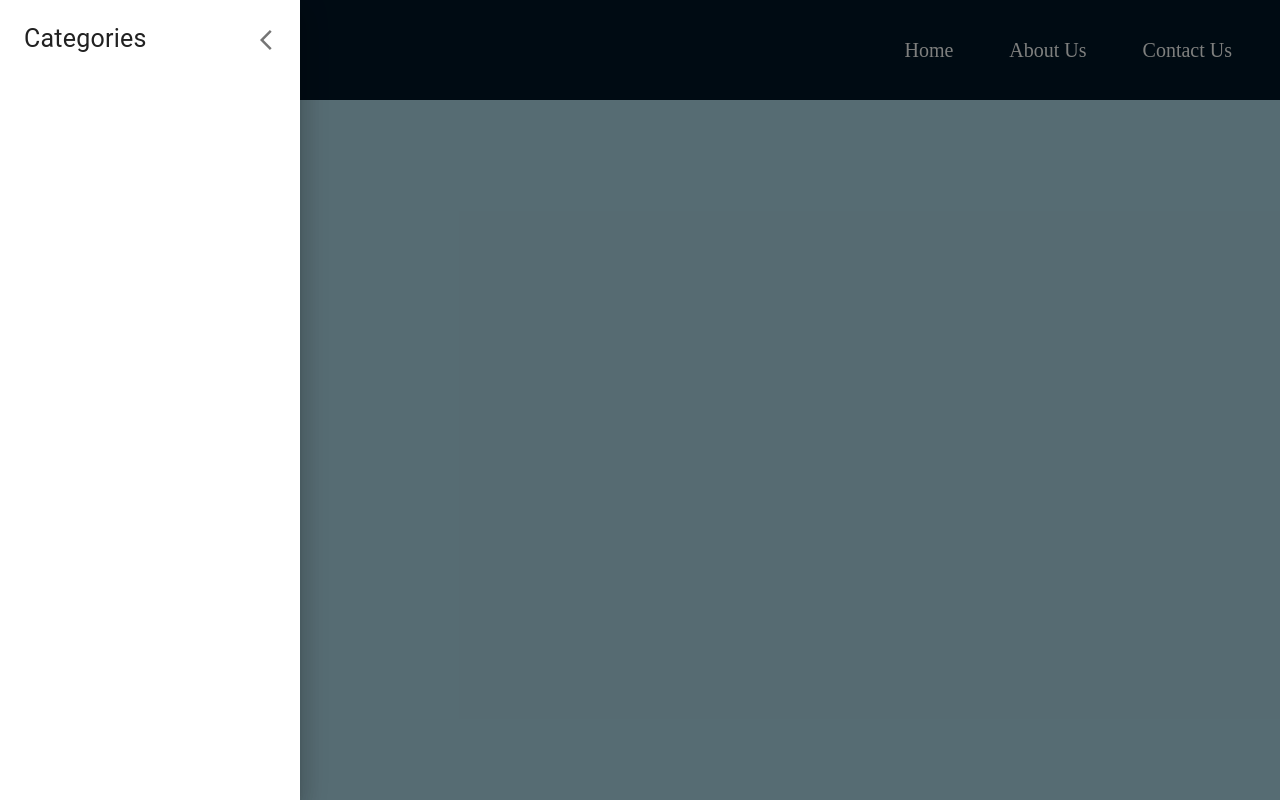
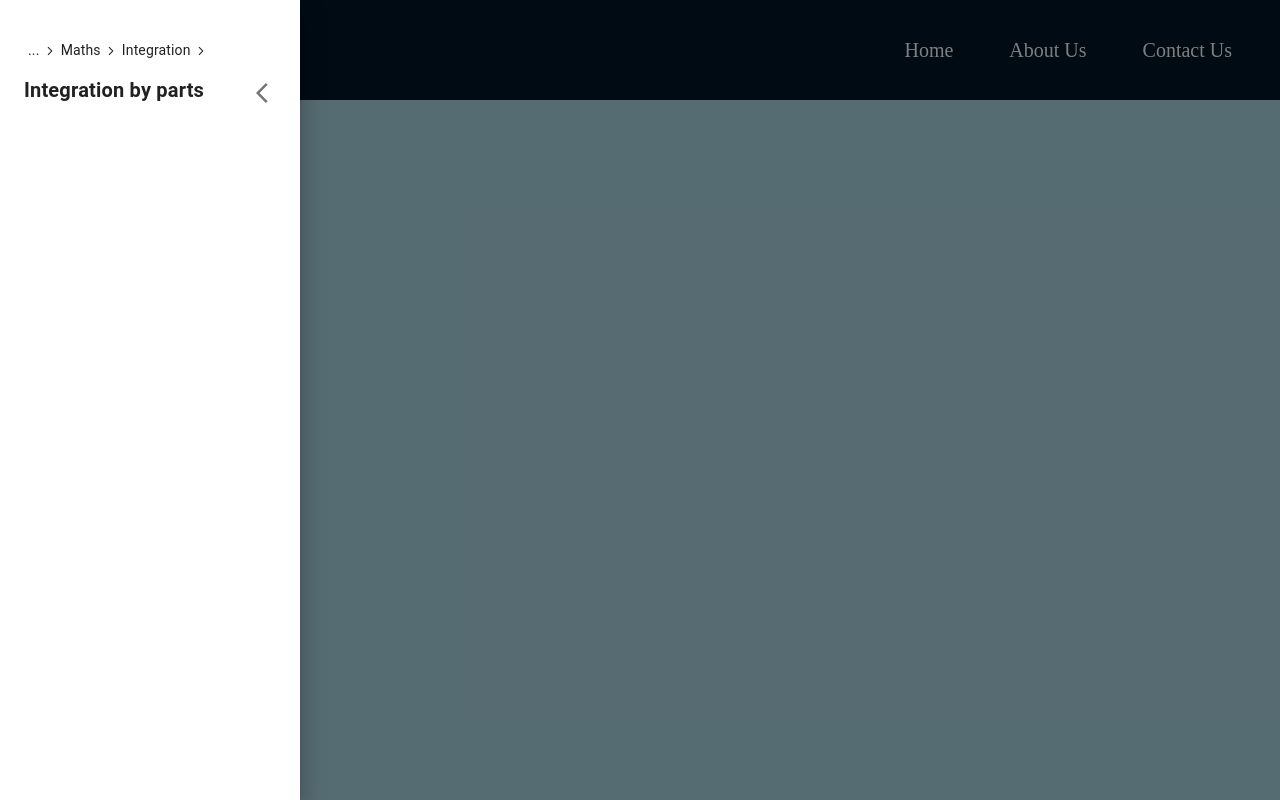
Before and after one commit to songFanAccount/ToolBo, a React (Create React App) app in the folder toolbox/: page / in a window 1280 px wide. Both pictures are taken after a click on the button "TOOLS". Built offline with nearby package versions, Linux system fonts and the light colour scheme; a web font is replaced by a local one.

Commit message:
prevPath and header of sidenavbar mostly done

```diff
--- a/toolbox/src/components/SideNavBar.jsx
+++ b/toolbox/src/components/SideNavBar.jsx
@@ -2,8 +2,9 @@ import * as React from 'react';
 import Box from '@mui/material/Box';
 import Drawer from '@mui/material/Drawer';
 import Button from '@mui/material/Button';
-import { IconButton, Typography } from '@mui/material';
+import { IconButton, Typography, SvgIcon } from '@mui/material';
 import ArrowBackIosIcon from '@mui/icons-material/ArrowBackIos';
+import ArrowForwardIosIcon from '@mui/icons-material/ArrowForwardIos';
 import List from '@mui/material/List';
 import Divider from '@mui/material/Divider';
 import ListItem from '@mui/material/ListItem';
@@ -12,17 +13,18 @@ import ListItemIcon from '@mui/material/ListItemIcon';
 import ListItemText from '@mui/material/ListItemText';
 import InboxIcon from '@mui/icons-material/MoveToInbox';
 import MailIcon from '@mui/icons-material/Mail';
+import { tools } from '../data';
 
 function SideNavBar() {
     const [open, setOpen] = React.useState(false)
-    const [currCategory, setCurrCategory] = React.useState("")
+    const [categories, setCategories] = React.useState([])
     const [path, setPath] = React.useState("")
 
     function toggleOn() {
         if(open) {return}
         console.log("Opening side nav bar")
         setOpen(true)
-        setCurrCategory("Categories")
+        setCategories(["Categories", "Maths", "Integration", "Integration by parts"])
         setPath('/tools')
     }
 
@@ -30,43 +32,102 @@ function SideNavBar() {
         if(!open) {return}
         console.log("Closing side nav bar")
         setOpen(false)
-        setCurrCategory("")
+        setCategories([])
         setPath('')
     }
 
-    const heading = () => (
+    const prevArrow = () => (
+        <SvgIcon
+            sx={{
+                fontSize: 10,
+                mx: 0.2,
+                px: 0
+            }}
+        >
+            <ArrowForwardIosIcon/>
+        </SvgIcon>
+    )
+    const prevText = (text) => (
+        <Typography
+            sx={{
+                mx: 0.5,
+                px: 0,
+                fontSize: 14,
+            }}
+        >
+            {text}
+        </Typography>
+    )
+    const prevPath = () => {
+        const len = categories.length
+        return (
+            <Box
+                sx={{
+                    display: "flex",
+                    alignItems: 'center',
+                    mt: 5,
+                    ml: 3,
+                    width: "fit-content"
+                }}
+            >
+                {len > 3 && (<>{prevText("...")}{prevArrow()}</>)}
+                {len >= 3 && (<>{prevText(categories[len - 3])}{prevArrow()}</>)}
+                {len >= 2 && (<>{prevText(categories[len - 2])}{prevArrow()}</>)}
+            </Box>
+        )
+    }
+    const heading = () =>  {
+        return (
             <Box
                 sx={{
                     display: 'flex',
                     justifyContent: 'space-between',
-                backgroundColor: 'transparent'
+                    alignItems: 'center',
+                    backgroundColor: 'transparent',
+                    minheight: 50,
+                    ml: 3,
+                    mt: .8
                 }}
             >
                 <Typography
                     sx={{
-                    mt: 2.5,
-                    ml: 3,
-                    fontSize: 25
+                        mr: 0,
+                        p: 0,
+                        fontSize: 20,
+                        height: 'fit-content',
+                        width: 'fit-content',
+                        wordWrap: 'break-word',
+                        fontWeight: 'bold'
                     }}
                 >
-                {currCategory}
+                    {categories[categories.length - 1]}
                 </Typography>
                 <IconButton onClick={toggleOff}
                     sx={{
-                    mt: 2.5,
-                    mr: 1
+                        mr: 1.5,
+                        ml: 2,
+                        mt: .7
                     }}
                 >
                     <ArrowBackIosIcon />
                 </IconButton>
             </Box>
         )
+    }
+    /*
+    CONTENTS SHOULD HAVE
+    - prevPath if path is longer than 1 i.e. just categories
+    - heading that displays current category, and a button that goes to previous category (or close navbar if no previous)
+    */
     const contents = () => (
         <Box
             sx={{
+                display: 'flex',
+                flexDirection: 'column',
                 width: 300
             }}
         >
+            {prevPath()}
             {heading()}
         </Box>
     )
--- a/toolbox/src/data.jsx
+++ b/toolbox/src/data.jsx
@@ -1,9 +1,3 @@
-export const tools = {
-    subjects: {
-        maths: mathsTools
-    }
-}
-
 export const mathsTools = {
     displayName: 'maths',
     tools: null,
@@ -21,3 +15,9 @@ export const mathsTools = {
         }
     }
 }
+
+export const tools = {
+    subjects: {
+        maths: mathsTools
+    }
+}
```
Lines whose indentation alone changed are shown as unchanged.
